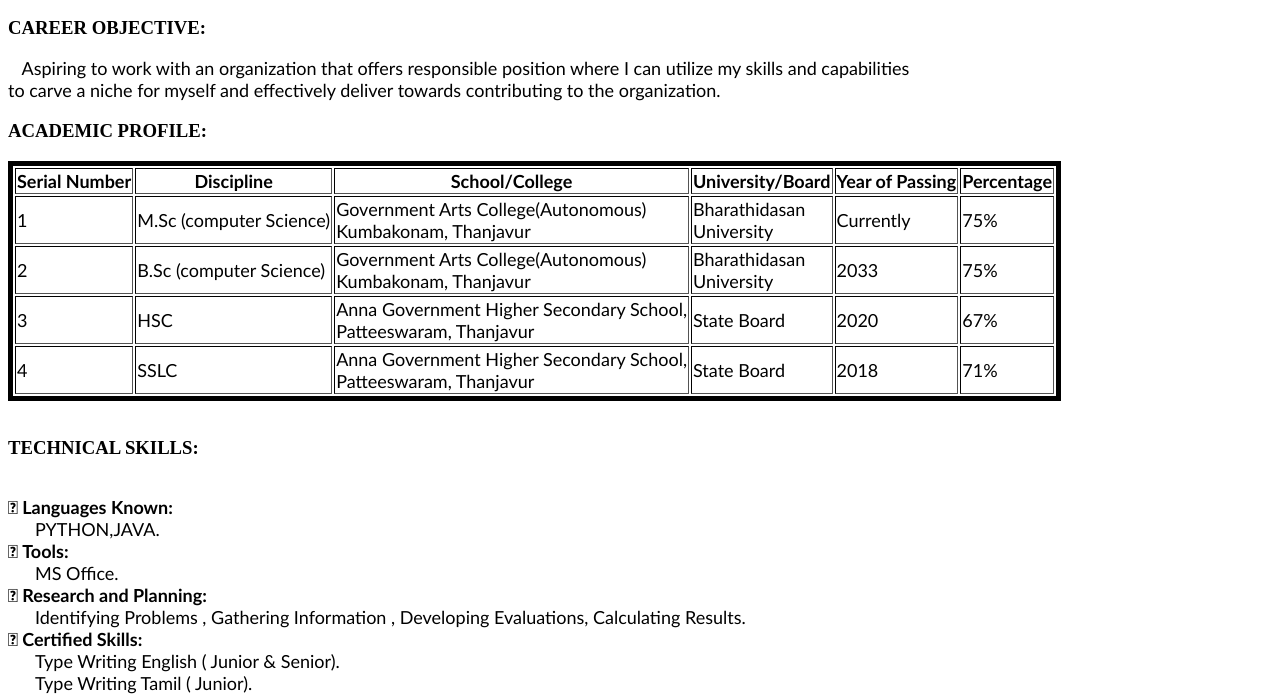
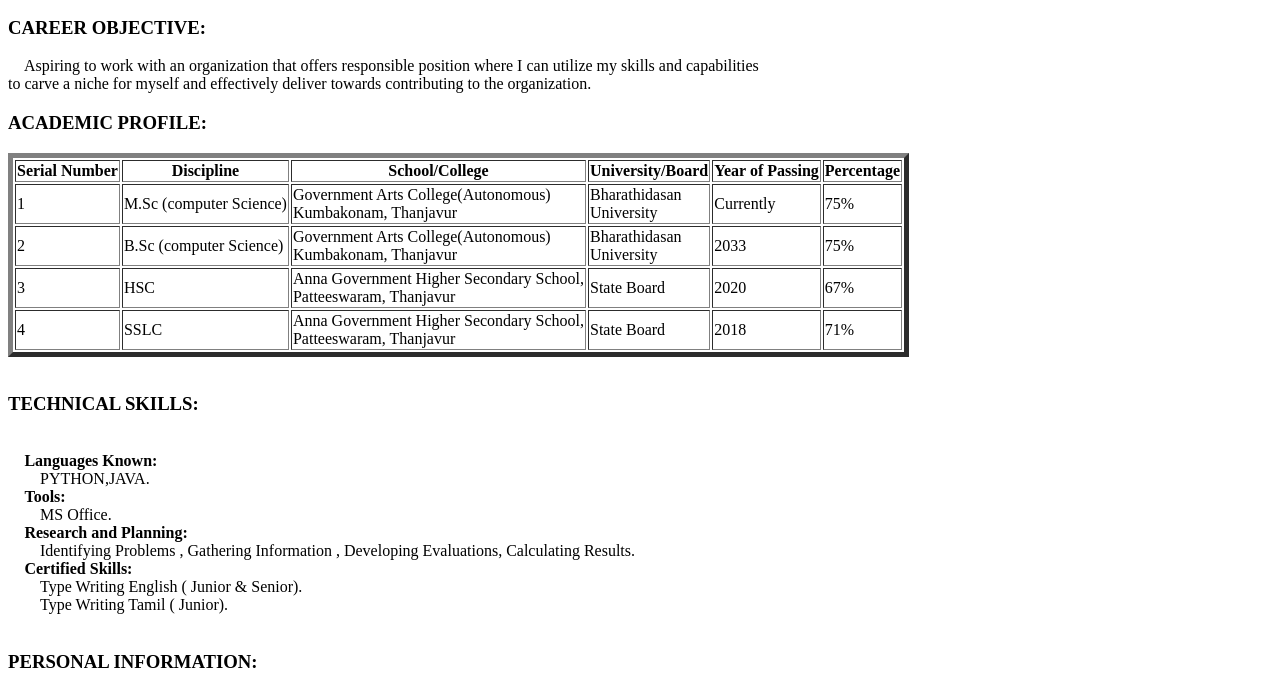
Before and after one commit to Barath1234567/Resume, a plain HTML site: page index.html in a window 1280 px wide. Shown: the part 248-945 px from the top of the page. Drawn offline with Linux system fonts and the light colour scheme.

Commit message:
Update index.html

```diff
--- a/index.html
+++ b/index.html
@@ -5,7 +5,9 @@
     <meta http-equiv="X-UA-Compatible" content="IE=edge">
     <meta name="viewport" content="width=device-width, initial-scale=1.0">
     <title>RESUME</title>
-    <link rel="stylesheet" href="re.css">
+   <style>
+
+   </style>
 </head>
 <body>
   <form method="post">
```
